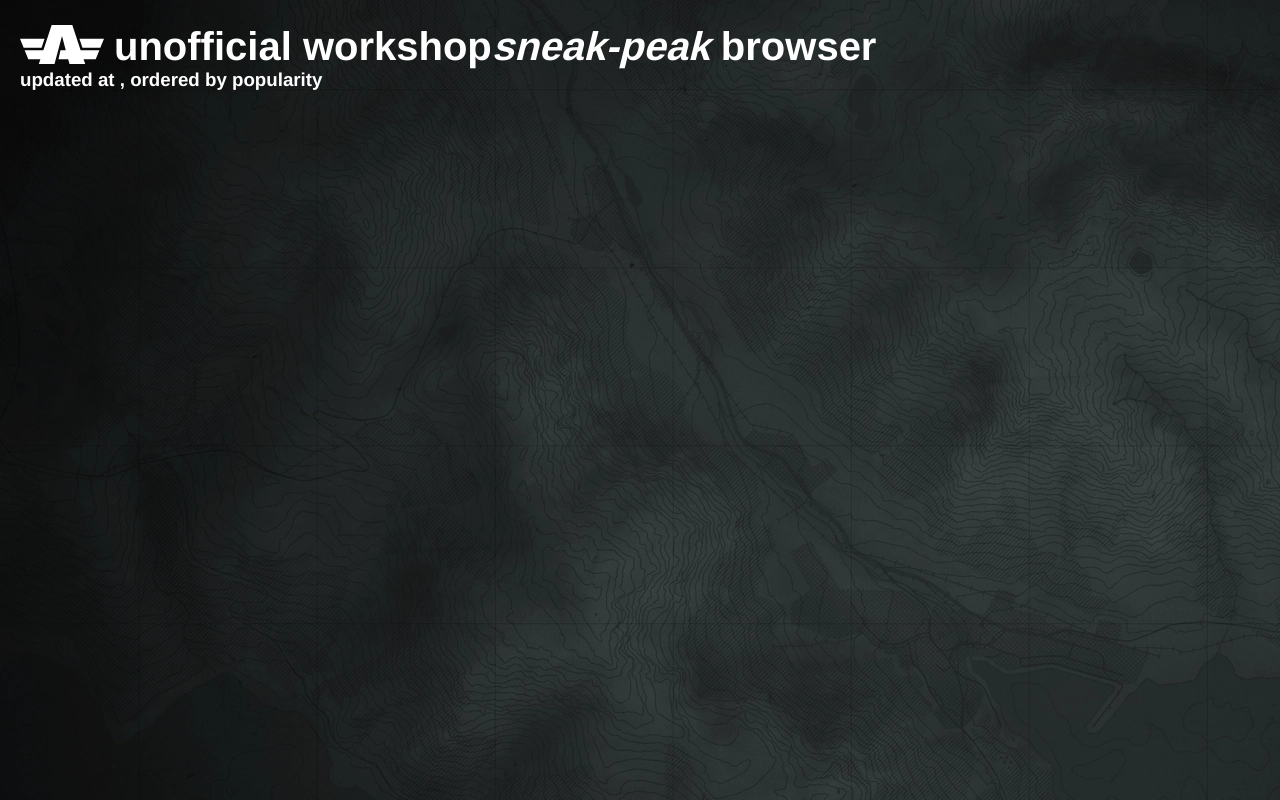
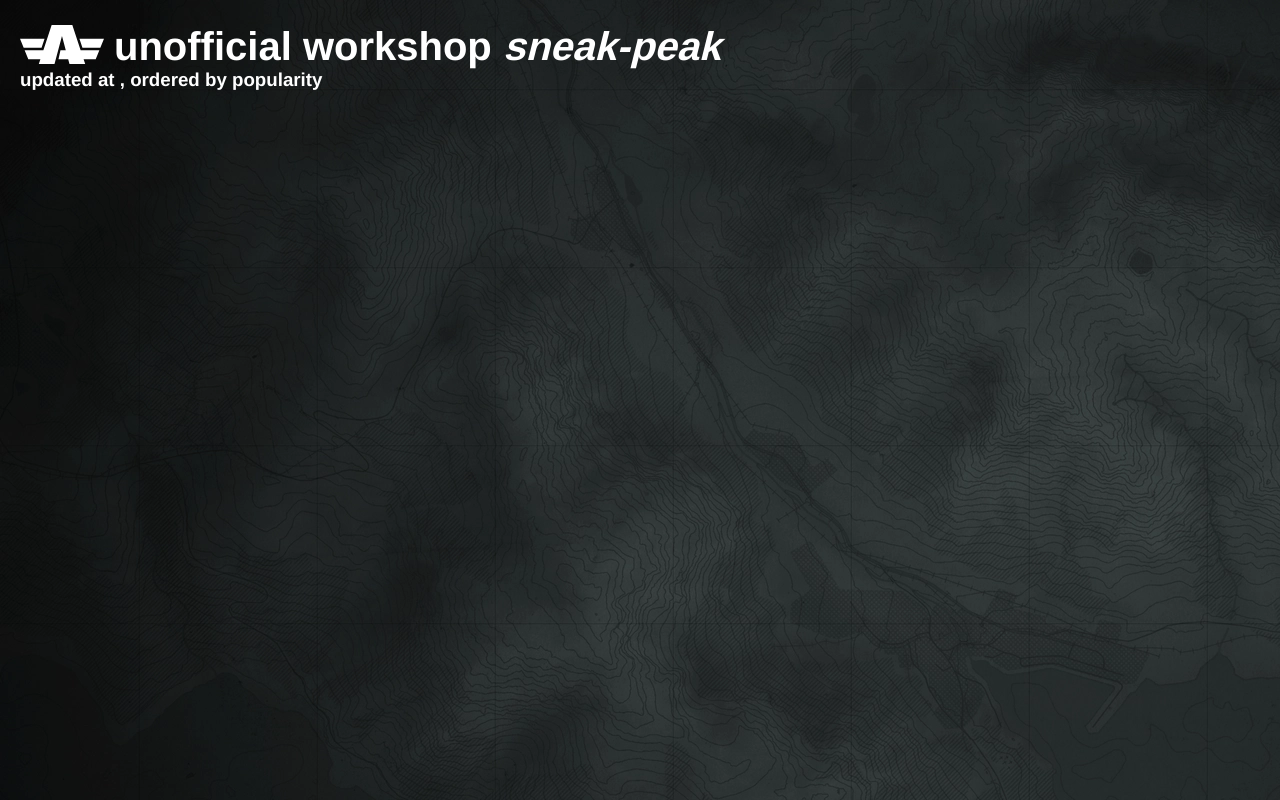
Before and after one commit to ofpisnotdead-com/reforger-workshop-preview, a website built with Parcel: page index.html in a window 1280 px wide. Built offline with nearby package versions, Linux system fonts and the light colour scheme; no server answers.

Commit message:
Another copy try.

```diff
--- a/index.html
+++ b/index.html
@@ -46,7 +46,7 @@
 
     <header>
       <img id="logo" src="reforger_white.svg" />
-      <h1>unofficial workshop<i>sneak-peak</i> browser</h1>
+      <h1>unofficial workshop <i>sneak-peak</i></h1>
     </header>
     <workshop-browser></workshop-browser>
 
```
Also changed, not shown: docs/index.html (+1 -1 lines).
